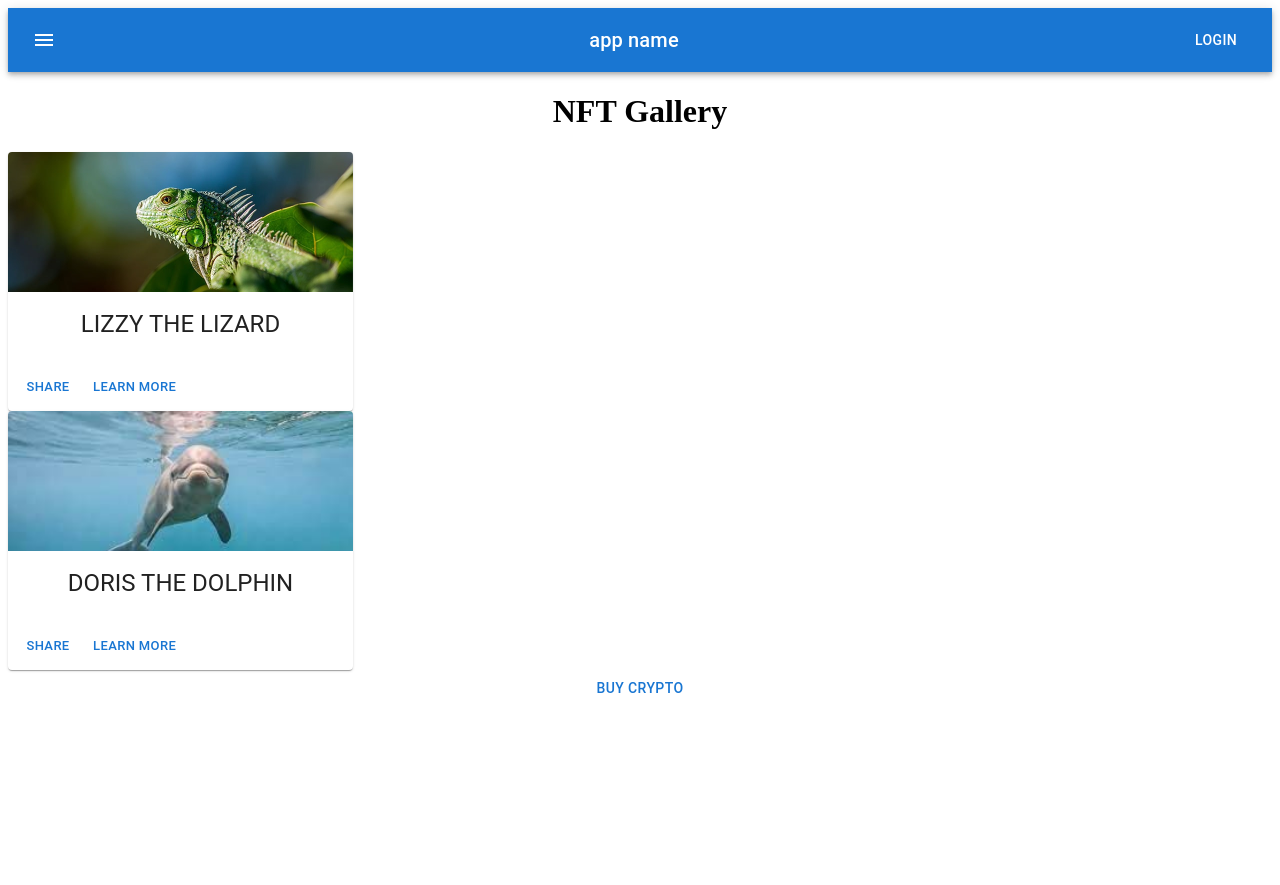
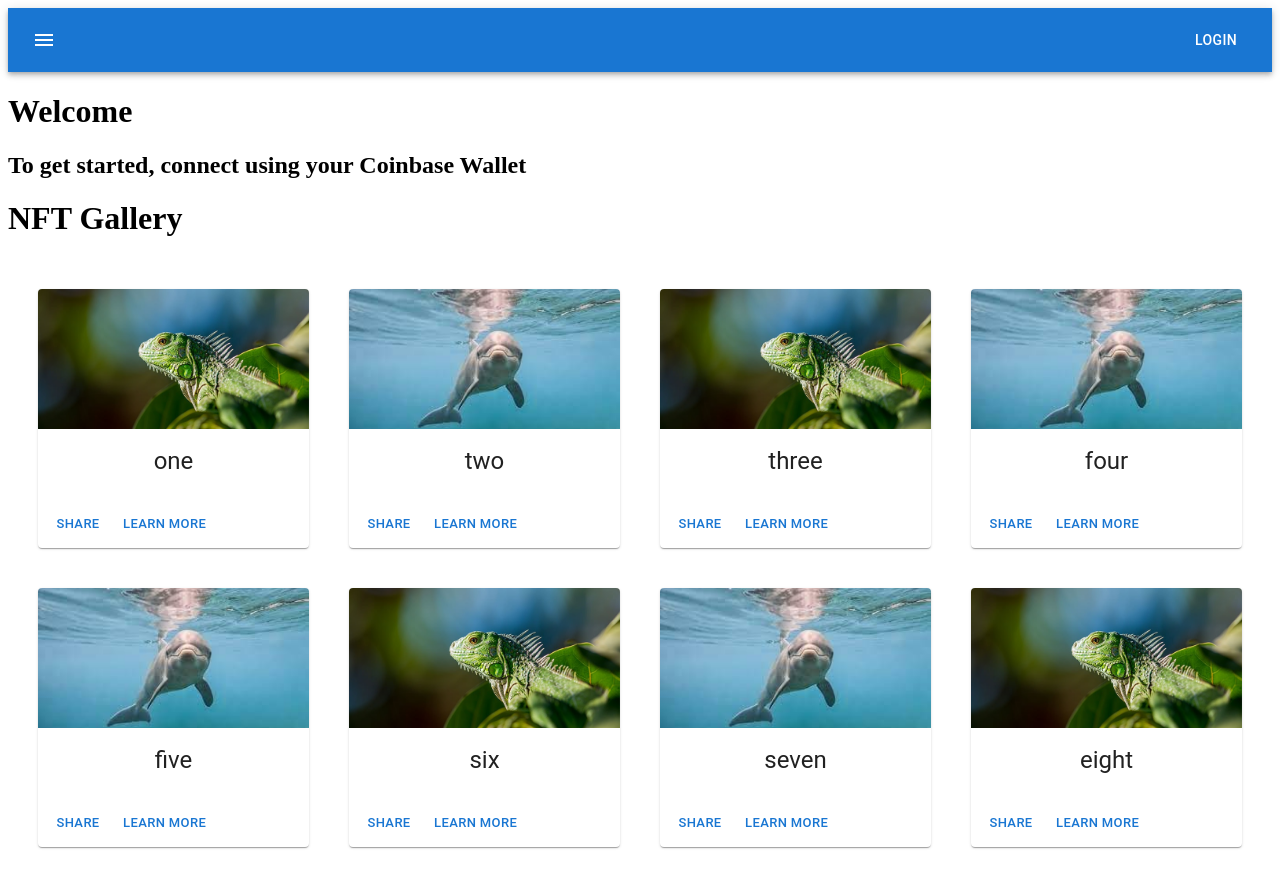
Before and after one commit to katiehoesley/wengo, a React (Create React App) app: page /my-nft in a window 1280 px wide. Before the commit the page ends 800 px from the top, so only its background shows below. Built offline with nearby package versions, Linux system fonts and the light colour scheme; the HTML template or start-up script is replaced by a standard one.

Commit message:
adds marketplace

```diff
--- a/package.json
+++ b/package.json
@@ -14,6 +14,7 @@
     "ethers": "^5.6.6",
     "react": "^18.1.0",
     "react-dom": "^18.1.0",
+    "react-router-dom": "^6.3.0",
     "react-scripts": "5.0.1",
     "web-vitals": "^2.1.4",
     "webpack": "^4.46.0"
--- a/src/App.css
+++ /dev/null
@@ -1,38 +0,0 @@
-.App {
-  text-align: center;
-}
-
-.App-logo {
-  height: 40vmin;
-  pointer-events: none;
-}
-
-@media (prefers-reduced-motion: no-preference) {
-  .App-logo {
-    animation: App-logo-spin infinite 20s linear;
-  }
-}
-
-.App-header {
-  background-color: #282c34;
-  min-height: 100vh;
-  display: flex;
-  flex-direction: column;
-  align-items: center;
-  justify-content: center;
-  font-size: calc(10px + 2vmin);
-  color: white;
-}
-
-.App-link {
-  color: #61dafb;
-}
-
-@keyframes App-logo-spin {
-  from {
-    transform: rotate(0deg);
-  }
-  to {
-    transform: rotate(360deg);
-  }
-}
--- a/src/App.js
+++ b/src/App.js
@@ -1,23 +1,15 @@
-import './App.css';
-import Transak from './Transak.jsx'
 import NavBar from './NavBar.jsx'
-import NFTCollection from './NFTCollection.jsx'
-import lizards from "./images/contemplative-reptile.jpg"
-import dolphin from "./images/download-1.jpg"
+import Home from './Home.jsx'
+import './styles.css'
 
 function App() {
-  const NFTS = [
-    { title: "LIZZY THE LIZARD", decription: "lizards rock!", id: 1, img: lizards },
-    { title: "DORIS THE DOLPHIN", decription: "what a cute dolphin", id: 1, img: dolphin },
 
-  ]
   return (
-    <div className="App">
-      <NavBar />
-      <NFTCollection nft_collection={ NFTS }/>
-      <Transak/>
+    <div className="app">
+      <NavBar/>
+      <Home/>
     </div>
-  );
-}
+    );
+  }
 
 export default App;
--- /dev/null
+++ b/src/Home.jsx
@@ -0,0 +1,13 @@
+import NFTCollection from './NFTCollection.jsx'
+
+function Home() {
+    return(
+        <div>
+            <h1>Welcome</h1>
+            <h2>To get started, connect using your Coinbase Wallet</h2>
+            <NFTCollection/>
+        </div>
+    )
+}
+
+export default Home;
--- a/src/NFTCollection.jsx
+++ b/src/NFTCollection.jsx
@@ -1,7 +1,20 @@
 import SingleNFT from './SingleNFT.jsx'
+import lizards from "./images/contemplative-reptile.jpg"
+import dolphin from "./images/download-1.jpg"
+import './styles.css'
 
-function NFTCollection ({ nft_collection }) {
-    console.log(nft_collection)
+function NFTCollection () {
+    const nft_collection = [
+        { id: 1, title: "one", decription: "lizards rock!", id: 1, img: lizards },
+        { id: 2, title: "two", decription: "what a cute dolphin", id: 1, img: dolphin },
+        { id: 3, title: "three", decription: "lizards rock!", id: 1, img: lizards },
+        { id: 4, title: "four", decription: "what a cute dolphin", id: 1, img: dolphin },
+        { id: 5, title: "five", decription: "what a cute dolphin", id: 1, img: dolphin },
+        { id: 6, title: "six", decription: "lizards rock!", id: 1, img: lizards },
+        { id: 7, title: "seven", decription: "what a cute dolphin", id: 1, img: dolphin },
+        { id: 8, title: "eight", decription: "lizards rock!", id: 1, img: lizards },
+    ]
+
     const nfts = nft_collection.map(nft => {
         return (
         <SingleNFT nft={nft}/>
@@ -11,7 +24,9 @@ function NFTCollection ({ nft_collection }) {
     return(
         <div>
             <h1>NFT Gallery</h1>
-            <div>{nfts}</div>
+            <div className="grid-container">
+                {nfts}
+            </div>
         </div>
     )
 }
--- a/src/NavBar.jsx
+++ b/src/NavBar.jsx
@@ -6,8 +6,20 @@ import Typography from '@mui/material/Typography';
 import Button from '@mui/material/Button';
 import IconButton from '@mui/material/IconButton';
 import MenuIcon from '@mui/icons-material/Menu';
+import MenuItem from '@mui/material/MenuItem';
 
-export default function NavBar() {
+import {
+    BrowserRouter as Router,
+    Routes,
+    Route,
+    Link,
+    useNavigate
+  } from "react-router-dom";
+import NFTCollection from './NFTCollection.jsx'
+
+
+export default function NavBar( { NFTs }) {
+
   return (
     <Box sx={{ flexGrow: 1 }}>
       <AppBar position="static">
@@ -19,11 +31,15 @@ export default function NavBar() {
             aria-label="menu"
             sx={{ mr: 2 }}
           >
-            <MenuIcon />
+            <MenuIcon>
+                <Link to='/my-nft' style={{ textDecoration: 'none' }}>
+                    <MenuItem>My NFT</MenuItem>
+                </Link>
+            </MenuIcon>
           </IconButton>
-          <Typography variant="h6" component="div" sx={{ flexGrow: 1 }}>
-            app name
-          </Typography>
+
+          <Typography variant="h6" component="div" sx={{ flexGrow: 1 }} />
+
           <Button color="inherit">Login</Button>
         </Toolbar>
       </AppBar>
--- a/src/SingleNFT.jsx
+++ b/src/SingleNFT.jsx
@@ -5,10 +5,11 @@ import CardContent from '@mui/material/CardContent';
 import CardMedia from '@mui/material/CardMedia';
 import Button from '@mui/material/Button';
 import Typography from '@mui/material/Typography';
-import NFTCollection from './NFTCollection';
+import './styles.css'
 
 export default function SingleNFT({ nft }) {
   return (
+      <div className="grid-item">
         <Card sx={{ maxWidth: 345 }}>
         <CardMedia
             component="img"
@@ -28,5 +29,6 @@ export default function SingleNFT({ nft }) {
             <Button size="small">Learn More</Button>
         </CardActions>
         </Card>
+      </div>
   );
 }
--- a/src/Transak.jsx
+++ /dev/null
@@ -1,53 +0,0 @@
-import React from 'react'
-import { Button } from '@mui/material';
-
-import transakSDK from '@transak/transak-sdk'
-
-function Transak () {
-    let settings = {
-        apiKey: '62bcbb71-cd8f-434e-a003-550caae893d7',
-        environment: 'STAGING',
-        hostURL: window.location.origin,
-        widgetHeight: '625px',
-        widgetWidth: '500px',
-        defaultCryptoCurrency: 'MATIC',
-        walletAddress: '',
-        themeColor: '97F19B',
-        fiatCurrency: 'USD',
-        email: '',
-        redirectURL: ''
-    };
-
-
-    function openTransak() {
-        const transak = new transakSDK(settings);
-
-        transak.init();
-
-        // To get all the events
-        transak.on(transak.ALL_EVENTS, (data) => {
-            console.log(data)
-        });
-
-        // This will trigger when the user closed the widget
-        transak.on(transak.EVENTS.TRANSAK_WIDGET_CLOSE, (eventData) => {
-            console.log(eventData);
-            transak.close();
-        });
-
-        // This will trigger when the user marks payment is made.
-        transak.on(transak.EVENTS.TRANSAK_ORDER_SUCCESSFUL, (orderData) => {
-            console.log(orderData);
-            window.alert("Payment Success")
-            transak.close();
-        });
-    }
-
-    return(
-        <div>
-            <Button onClick={() => openTransak()}>Buy Crypto</Button>
-        </div>
-    )
-}
-
-export default Transak;
--- /dev/null
+++ b/src/styles.css
@@ -0,0 +1,21 @@
+
+.grid-container {
+    display: grid;
+    grid-template-columns: auto auto auto auto;
+    padding: 10px;
+  }
+
+.grid-item {
+    background-color: rgba(255, 255, 255, 0.8);
+    padding: 20px;
+    font-size: 30px;
+    text-align: center;
+  }
+
+.app{
+  /* background-color: pink; */
+}
+
+h1 {
+  justify-content: center;
+}
```
Also changed, not shown: 1 other file (tests, documents, lock files or other folders). Lines whose indentation alone changed are shown as unchanged.
